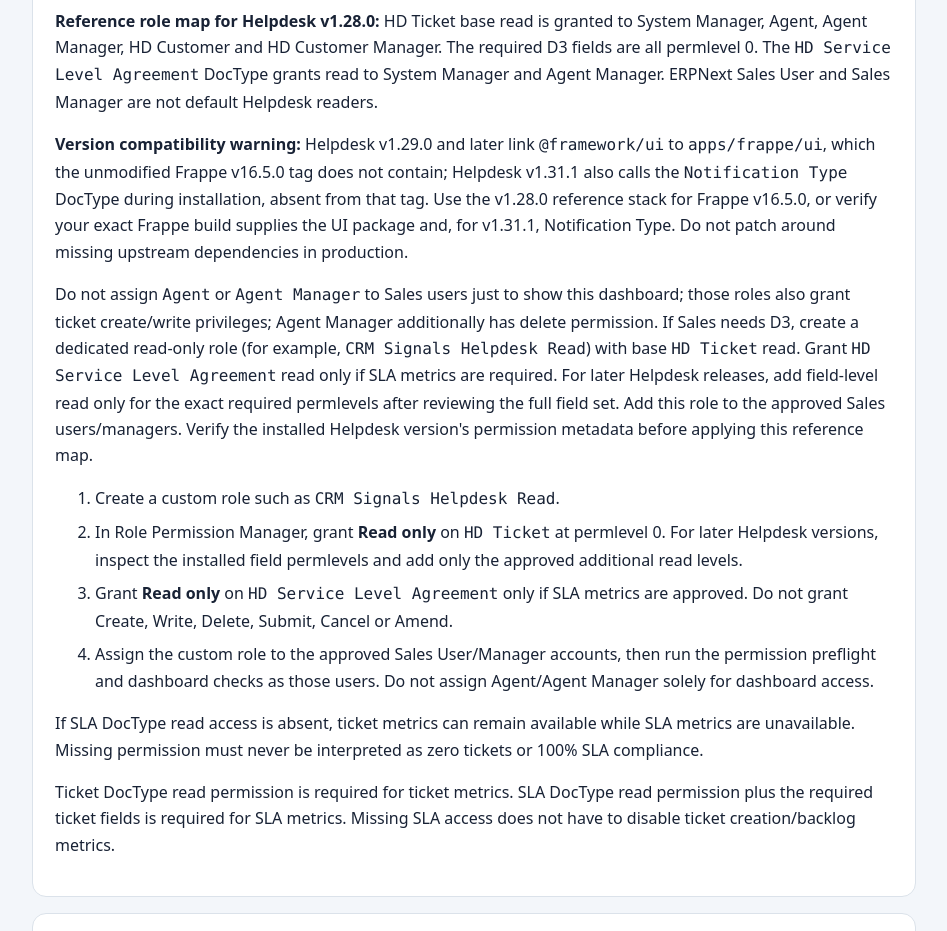
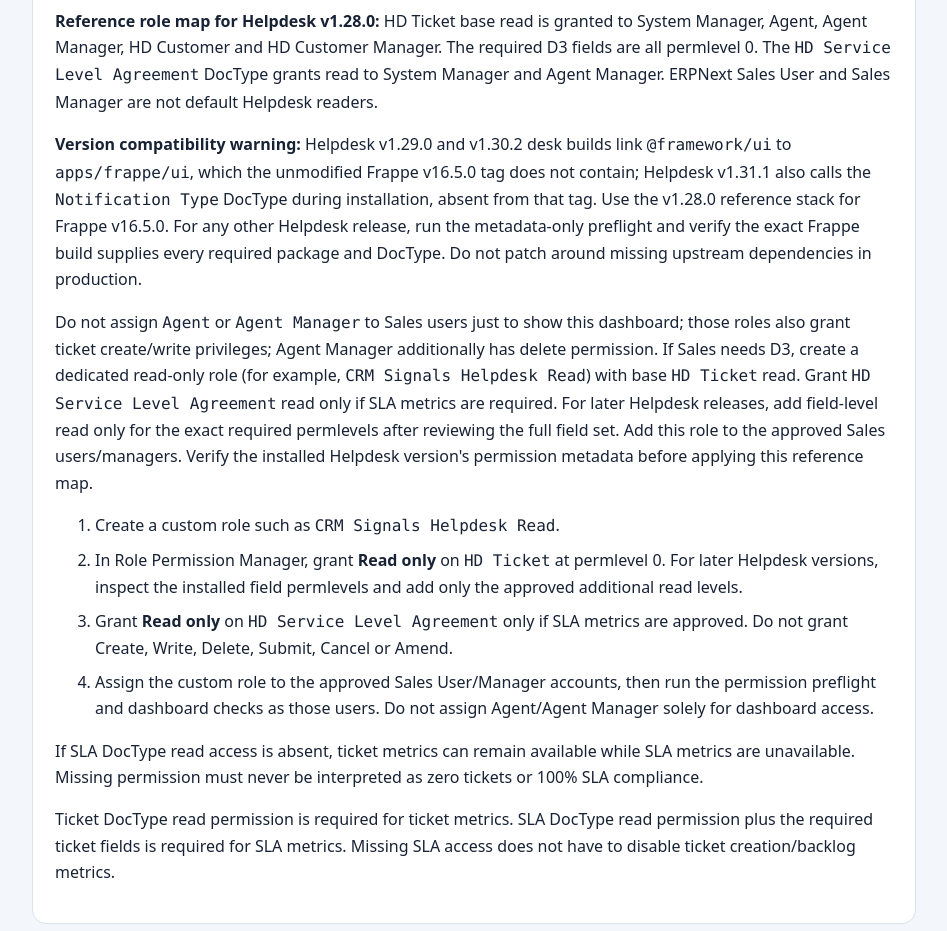
Before and after one commit to MitMike/crm_signals, a website: page docs/CRM_SIGNALS_SUPPORT_CONFIGURATION_GUIDE.html in a window 1280 px wide. Shown: the part 4280-5211 px from the top of the page, without its empty margins (166-1113 px from the left). Drawn offline with Linux system fonts and the light colour scheme.

Commit message:
docs: narrow Helpdesk compatibility claims to tested releases

```diff
--- a/docs/CRM_SIGNALS_SUPPORT_CONFIGURATION_GUIDE.html
+++ b/docs/CRM_SIGNALS_SUPPORT_CONFIGURATION_GUIDE.html
@@ -107,7 +107,7 @@
     })</pre>
 <div class="warning"><strong>Do not grant permlevel 7 or 8 automatically.</strong> The Helpdesk v1.28.0 reference fields are all permlevel 0. Later Helpdesk releases may move lifecycle/SLA fields to higher levels; inspect the installed metadata and review the complete field set before granting any additional level. CRM Signals will mark an affected metric unavailable rather than misreporting zero when a field is not readable.</div>
 <p><strong>Reference role map for Helpdesk v1.28.0:</strong> HD Ticket base read is granted to System Manager, Agent, Agent Manager, HD Customer and HD Customer Manager. The required D3 fields are all permlevel 0. The <code>HD Service Level Agreement</code> DocType grants read to System Manager and Agent Manager. ERPNext Sales User and Sales Manager are not default Helpdesk readers.</p>
-<p><strong>Version compatibility warning:</strong> Helpdesk v1.29.0 and later link <code>@framework/ui</code> to <code>apps/frappe/ui</code>, which the unmodified Frappe v16.5.0 tag does not contain; Helpdesk v1.31.1 also calls the <code>Notification Type</code> DocType during installation, absent from that tag. Use the v1.28.0 reference stack for Frappe v16.5.0, or verify your exact Frappe build supplies the UI package and, for v1.31.1, Notification Type. Do not patch around missing upstream dependencies in production.</p>
+<p><strong>Version compatibility warning:</strong> Helpdesk v1.29.0 and v1.30.2 desk builds link <code>@framework/ui</code> to <code>apps/frappe/ui</code>, which the unmodified Frappe v16.5.0 tag does not contain; Helpdesk v1.31.1 also calls the <code>Notification Type</code> DocType during installation, absent from that tag. Use the v1.28.0 reference stack for Frappe v16.5.0. For any other Helpdesk release, run the metadata-only preflight and verify the exact Frappe build supplies every required package and DocType. Do not patch around missing upstream dependencies in production.</p>
 <p>Do not assign <code>Agent</code> or <code>Agent Manager</code> to Sales users just to show this dashboard; those roles also grant ticket create/write privileges; Agent Manager additionally has delete permission. If Sales needs D3, create a dedicated read-only role (for example, <code>CRM Signals Helpdesk Read</code>) with base <code>HD Ticket</code> read. Grant <code>HD Service Level Agreement</code> read only if SLA metrics are required. For later Helpdesk releases, add field-level read only for the exact required permlevels after reviewing the full field set. Add this role to the approved Sales users/managers. Verify the installed Helpdesk version's permission metadata before applying this reference map.
 <ol>
 <li>Create a custom role such as <code>CRM Signals Helpdesk Read</code>.</li>
```
